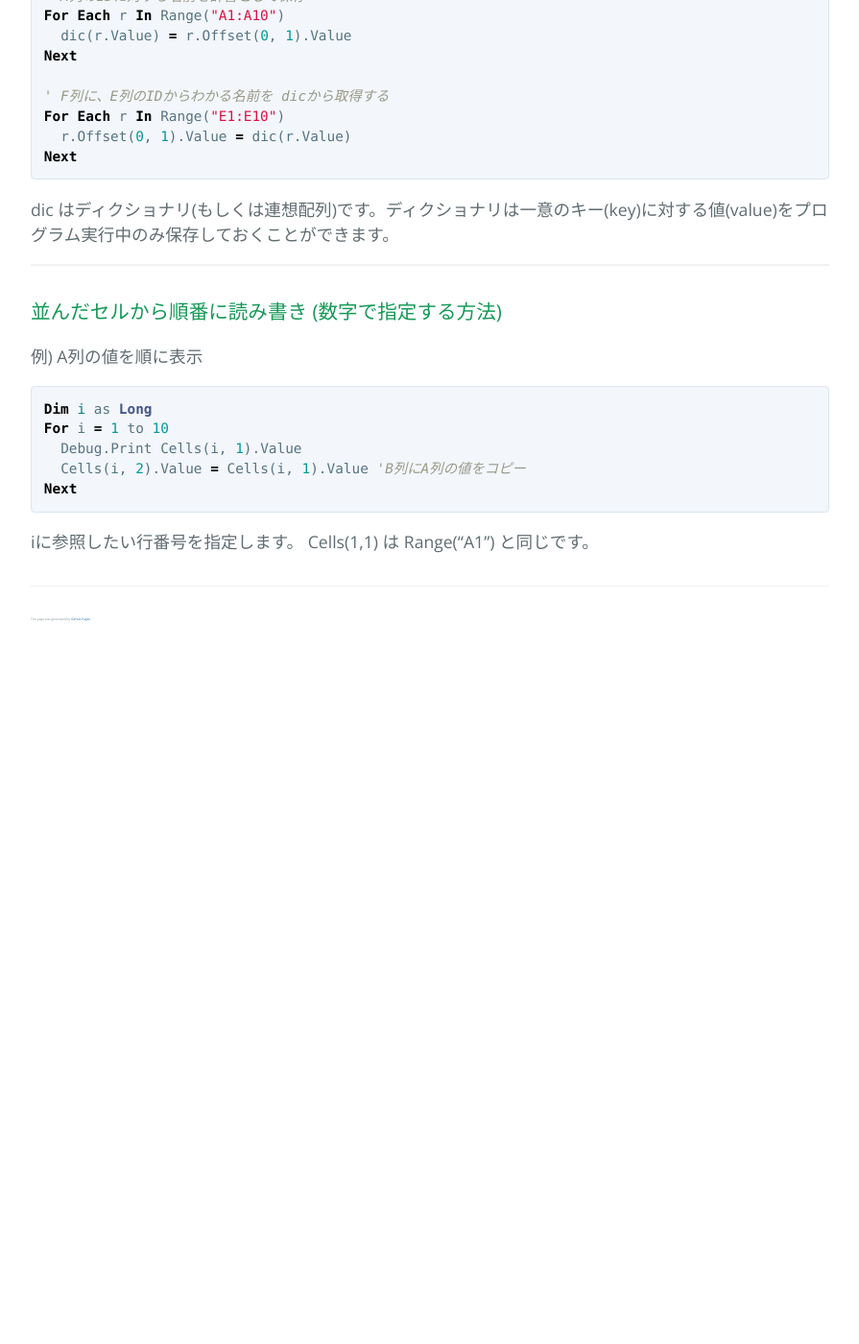
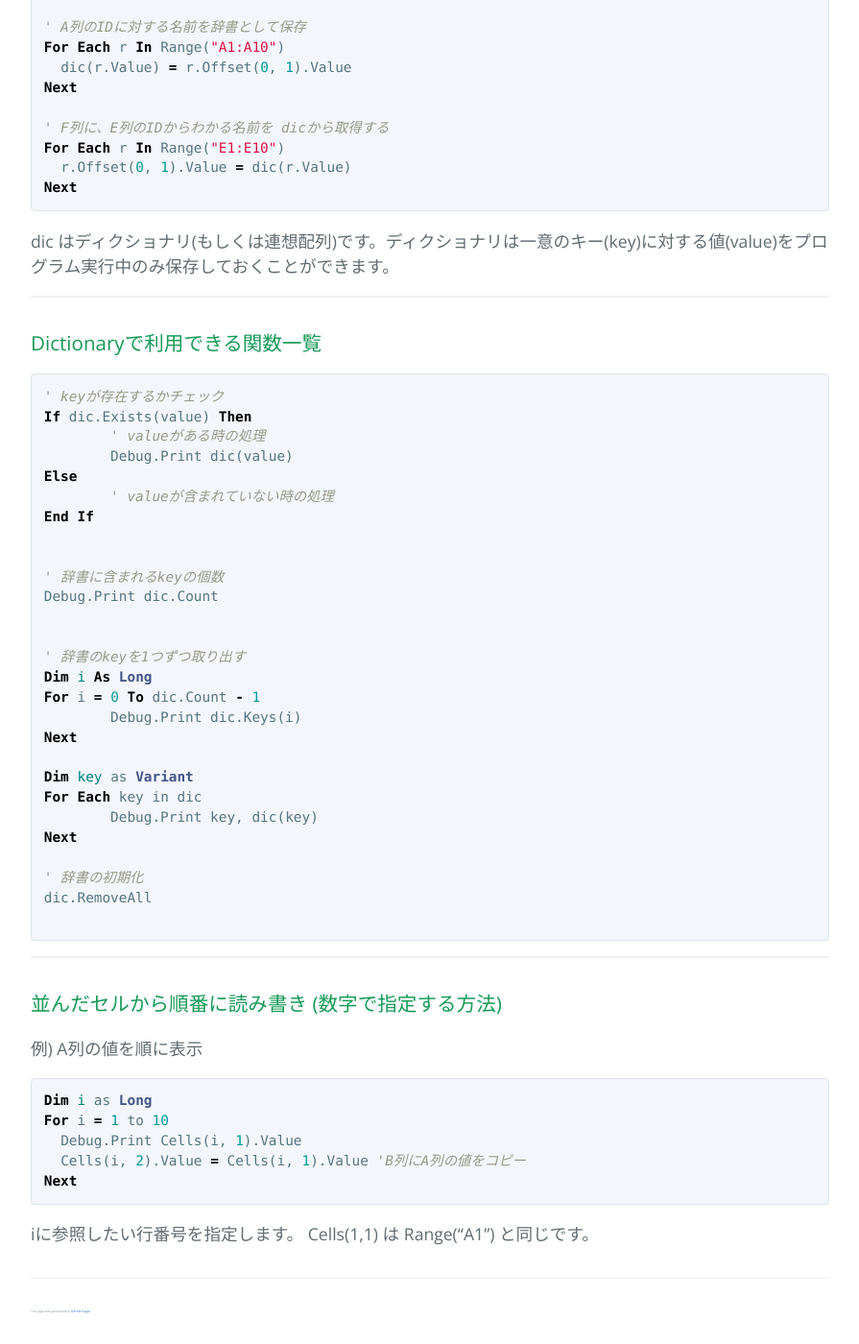
Before and after one commit to blueskite/VBA, a Jekyll site: the page built from loop.md, in a window 1280 px wide and 1400 px high, scrolled down 1311 px. Shown: the whole window at 96% size, without its empty margins (192-1087 px from the left). Built offline with Jekyll 4.4.1, drawn with Linux system fonts in a browser that asks for light colours; our own code applies the rules of GitHub Pages for plain Markdown files; before the commit the page ends 1990 px from its top, so only the background shows below that.

Commit message:
dictionary

````diff
--- a/_includes/page-header.html
+++ b/_includes/page-header.html
@@ -6,8 +6,14 @@
   		 color:#ffffff;
   	}
   </style>
-  <h2 class="project-tagline">{{ site.tagline }}</h2>
+  <h3 class="project-tagline">{{ site.tagline }}</h3>
+  <form method="get" action="https://www.google.co.jp/search">
+    <input type="text" name="q">
+    <input type="hidden" name="sitesearch" value="blueskite.github.io/vba/">
+    <input type="submit" value="サイト内検索">
+  </form>
   <!--<a href="#" class="btn">View on GitHub</a>
   <a href="#" class="btn">Download .zip</a>
   <a href="#" class="btn">Download .tar.gz</a> -->
+
 </section>
--- a/googleb8399d14b038a2b1.html
+++ b/googleb8399d14b038a2b1.html
@@ -1 +1 @@
-google-site-verification: googleb8399d14b038a2b1.html
+oogle-site-verification: googleb8399d14b038a2b1.html
--- a/loop.md
+++ b/loop.md
@@ -59,6 +59,40 @@ dic はディクショナリ(もしくは連想配列)です。ディクショ
 
 ------------------
 
+### Dictionaryで利用できる関数一覧
+
+```vb
+' keyが存在するかチェック
+If dic.Exists(value) Then
+	' valueがある時の処理
+	Debug.Print dic(value)
+Else
+	' valueが含まれていない時の処理
+End If
+
+
+' 辞書に含まれるkeyの個数
+Debug.Print dic.Count
+
+
+' 辞書のkeyを1つずつ取り出す
+Dim i As Long
+For i = 0 To dic.Count - 1
+	Debug.Print dic.Keys(i)
+Next
+
+Dim key as Variant
+For Each key in dic
+	Debug.Print key, dic(key)
+Next
+
+' 辞書の初期化
+dic.RemoveAll
+
+```
+
+------------------
+
 ### 並んだセルから順番に読み書き (数字で指定する方法)
 例) A列の値を順に表示
 
````
Also changed, not shown: README.md (+2 -1 lines), basic.md (+3 -0 lines), excel.md (added, +41 -0 lines), function.md (+1 -2 lines).
